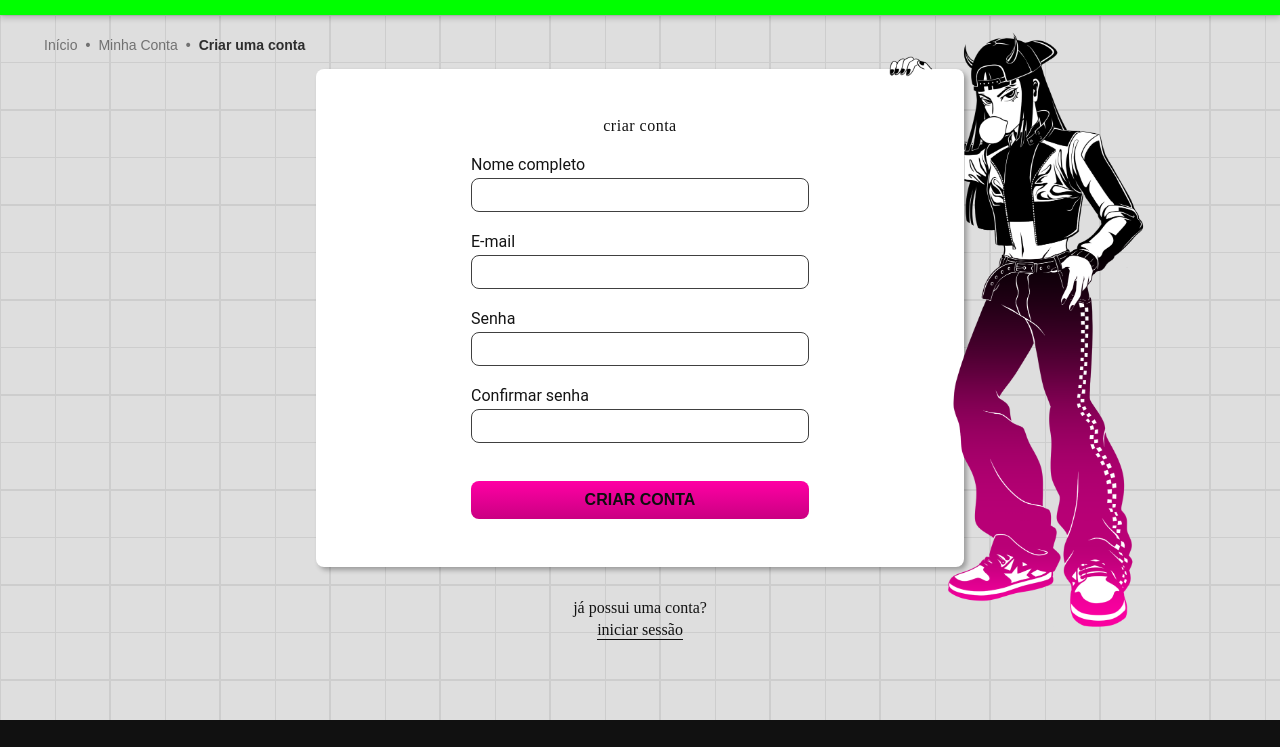
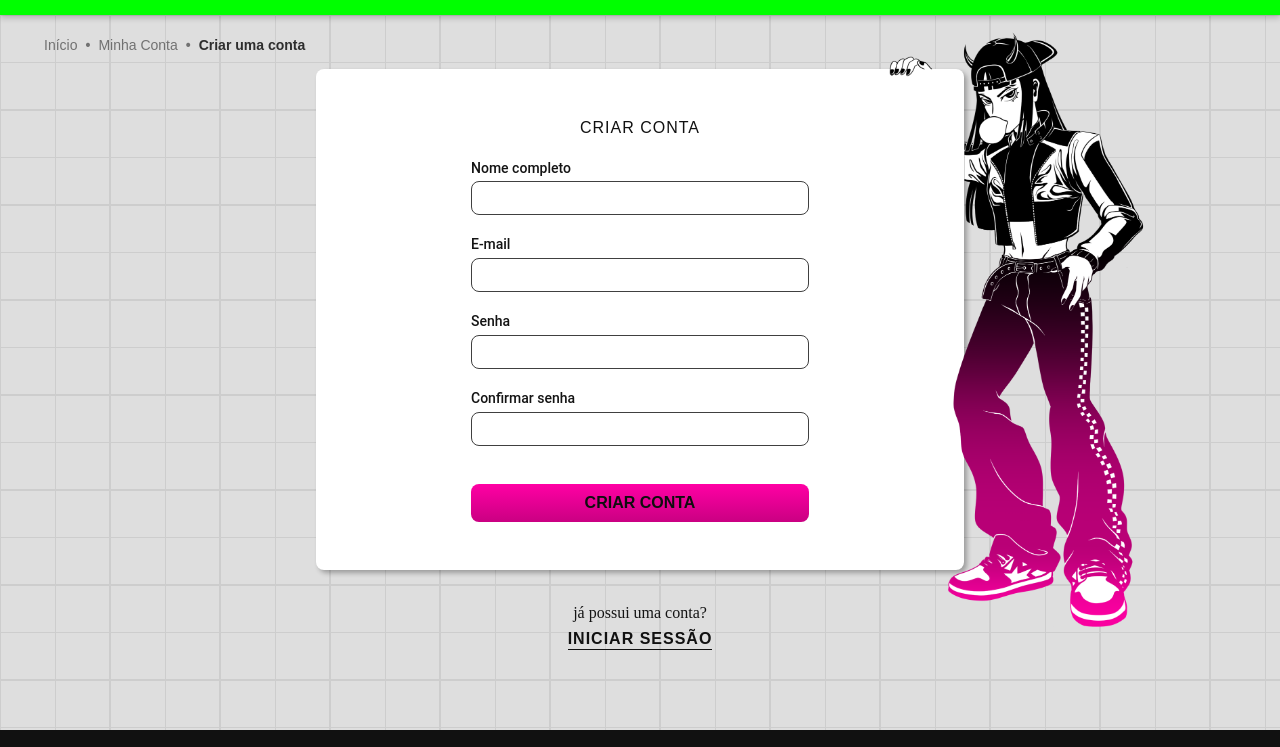
Before and after one commit to dardariel-0/dardariel-0.github.io, a plain HTML site: page create-account/create-account.html in a window 1280 px wide. Shown: the part 53-800 px from the top of the page. Drawn offline with Linux system fonts and the light colour scheme.

Commit message:
atualização criar conta

```diff
--- a/create-account/create-account.html
+++ b/create-account/create-account.html
@@ -178,29 +178,29 @@
 
     <div class="container-login">
       <div class="login-form">
-        <h2>criar conta</h2>
+        <h2 class="font-1-m">criar conta</h2>
         <div class="asset-2"><img src="/login/img/supra.png" alt=""></div>
-        <div class="input-line">
+        <div class="input-line font-2-g">
           <span>Nome completo</span>
           <input type="text">
         </div>
-        <div class="input-line">
+        <div class="input-line font-2-g">
           <span>E-mail</span>
           <input type="email">
         </div>
-        <div class="input-line">
+        <div class="input-line font-2-g">
           <span>Senha</span>
           <input type="password">
         </div>
-        <div class="input-line">
+        <div class="input-line font-2-g">
           <span>Confirmar senha</span>
           <input type="password">
         </div>
         <input class="button" type="submit" value="Criar conta">
       </div>
       <div class="create-acc">
-        <p>já possui uma conta?</p>
-        <a href="/login/login.html">iniciar sessão</a>
+        <p class="font-2-g1">já possui uma conta?</p>
+        <a class="font-1-m1-b" href="/login/login.html">iniciar sessão</a>
       </div>
     </div>
   </main>
```
Also changed, not shown: index.html (+1 -1 lines).
